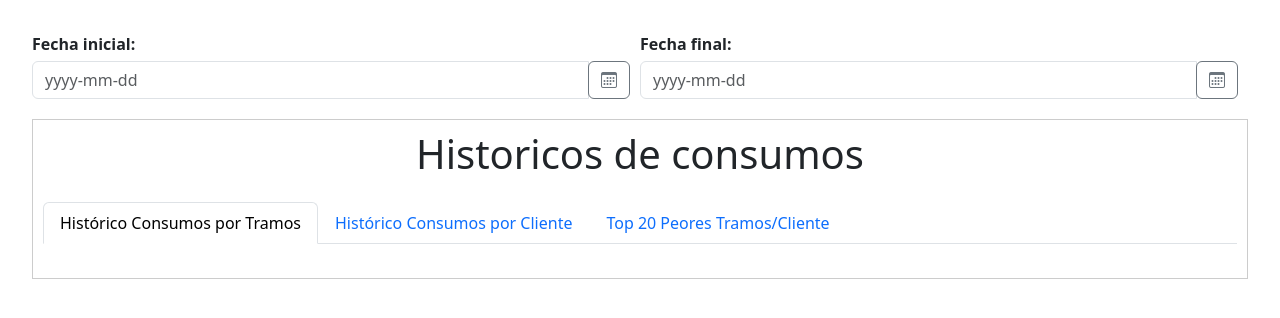
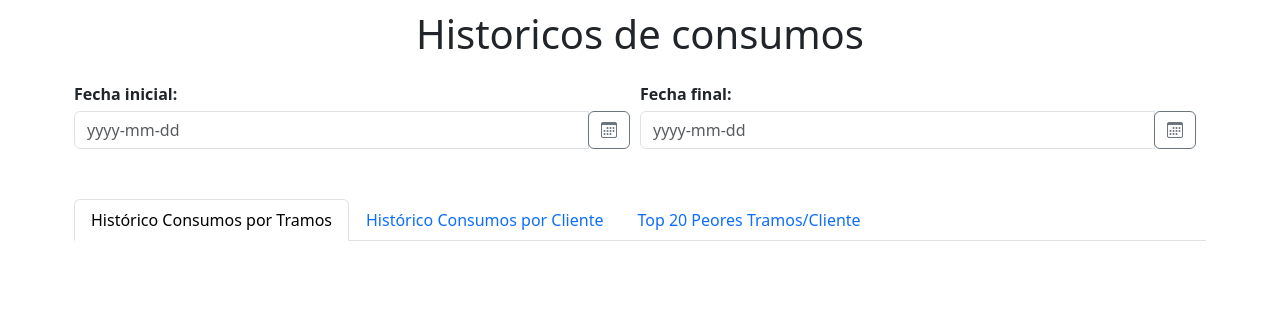
Before and after one commit to silvermachine777/infodesign-full-stack-test, an Angular app: page / in a window 1280 px wide. Shown: the top 318 px of the page. Built offline with nearby package versions, Linux system fonts and the light colour scheme.

Commit message:
feat(general): Update layout

```diff
--- a/src/app/app.component.css
+++ b/src/app/app.component.css
@@ -1,3 +1,10 @@
 section#app{
-    padding: 2rem;
+    margin: 0 auto;
+    padding: 10px;
+    width: 90%;
 }
+
+#app h1{
+    padding-bottom: 1rem;
+    text-align: center;
+  }
--- a/src/app/app.component.html
+++ b/src/app/app.component.html
@@ -1,4 +1,5 @@
 <section id="app">
+    <h1>Historicos de consumos</h1>
     <app-loader *ngIf="isLoading"></app-loader>
     <app-datepicker></app-datepicker>
 </section>
--- a/src/app/components/show-report/show-report.component.css
+++ b/src/app/components/show-report/show-report.component.css
@@ -1,8 +1,5 @@
-#report {
-    margin-top: 20px;
-    border: 1px solid #ccc;
-    padding: 10px;
-    text-align: center;
+  #report{
+    margin-top: 50px;
   }
 
   .button-container {
@@ -11,14 +8,6 @@
     margin-bottom: 10px;
   }
 
-  .card {
-    margin-top: 10px;
-  }
-
-  #report h1{
-    padding-bottom: 1rem;
-  }
-
   .error-message {
     margin-top: 10px;
   }
--- a/src/app/components/show-report/show-report.component.html
+++ b/src/app/components/show-report/show-report.component.html
@@ -3,7 +3,6 @@
 </ngb-alert>
 
 <section id="report">
-  <h1>Historicos de consumos</h1>
   <ul ngbNav #nav="ngbNav" class="nav-tabs">
     <li [ngbNavItem]="1">
       <button ngbNavLink (click)="getHistoricConsumptionByTranches()">
```
